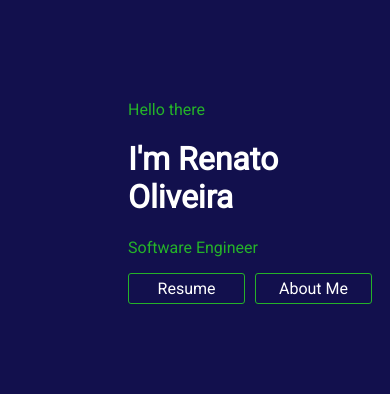
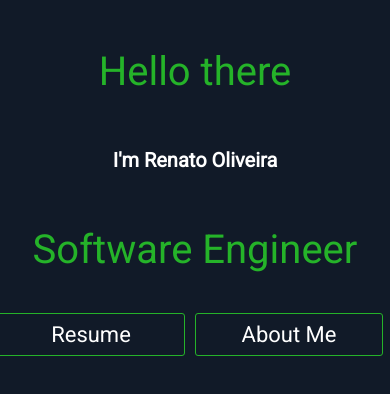
Before and after one commit to renatog17/renato-page, an Angular app: page / in a window 390 px wide. Shown: the top 394 px of the page. Built offline with nearby package versions, Linux system fonts and the light colour scheme.

Commit message:
sizes corrigindos

```diff
--- a/src/app/home/home.component.css
+++ b/src/app/home/home.component.css
@@ -1,11 +1,13 @@
 .home{
-    margin-top:100px ;
-    margin-left: 120px;
+    margin-top:140px ;
+    margin-left: 200px;
 }
 p{
+    font-size: 40px;
     color: var(--verde);
 }
 h1{
+    font-size: 60px;
     color: var(--branco);
 }
 
@@ -21,8 +23,9 @@ a{
 }
 
 .button{
-    padding: 5px;
-    width: 150px;
+    padding: 8px;
+    font-size: 22px;
+    width: 170px;
     border: 1px solid var(--verde);
     border-radius: 3px;
     margin-right: 10px;
@@ -31,3 +34,16 @@ a{
 .button:hover{
     background-color: var(--verde);
 }
+
+@media screen and (max-width:600px) {
+    .home{
+        margin: 0;
+        display: flex;
+        flex-direction: column;
+        justify-content: center;
+        align-items: center;
+    }
+    h1{
+        font-size: 20px;
+    }
+}
--- a/src/styles.css
+++ b/src/styles.css
@@ -2,7 +2,7 @@
 @import '@fontsource/roboto';
 
 :root{
-    --azul-marinho:#12104d;
+    --azul-marinho:#111a28;
     --branco: white;
     --verde: rgb(37, 179, 41);
 }
```
